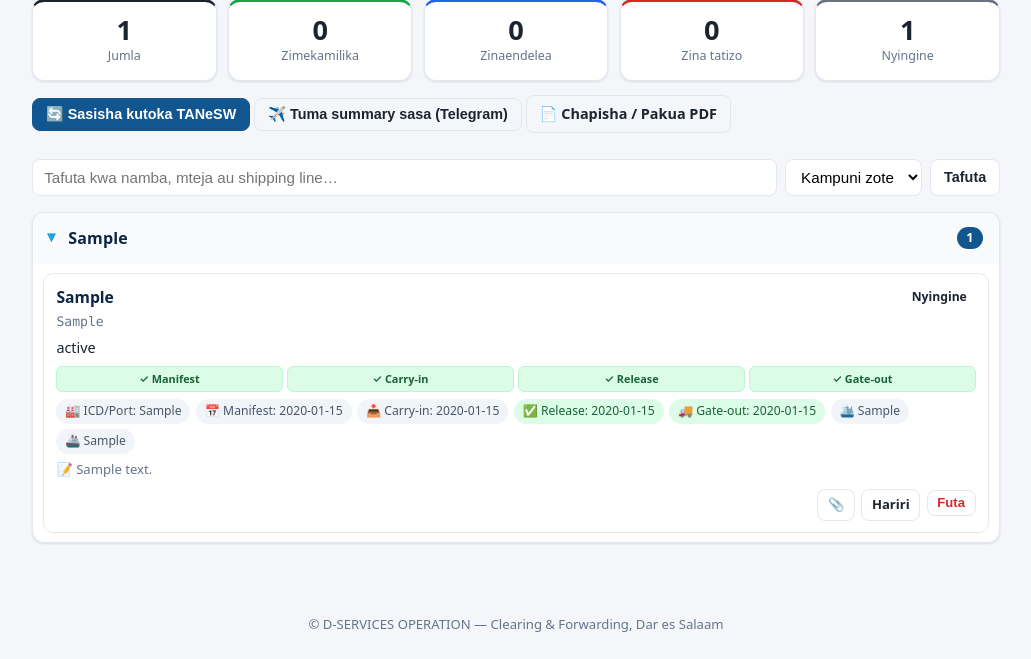
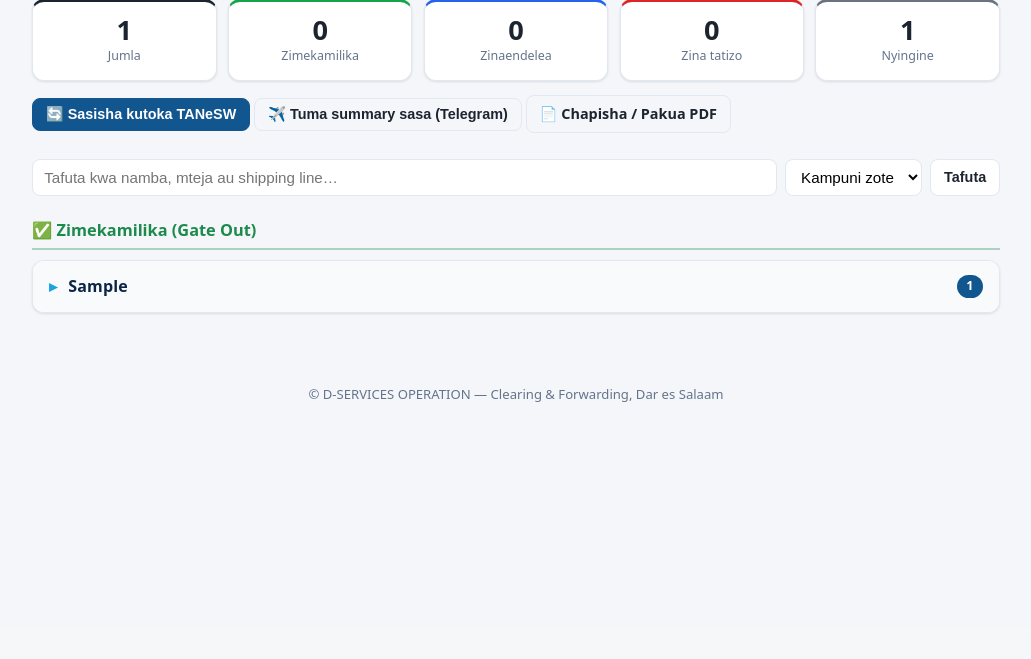
Before and after one commit to bl-tracker/bl-tracker, a Flask app: page /bl in a window 1280 px wide. Shown: the part 173-832 px from the top of the page, without its empty margins (124-1155 px from the left). After the commit the page ends 575 px from the top, so only its background shows below. Run offline with Flask 3, Linux system fonts and the light colour scheme; tables that the repository leaves empty hold one stand-in row (values such as "Sample post").

Commit message:
Add files via upload

```diff
--- a/app.py
+++ b/app.py
@@ -162,27 +162,40 @@ CAT_EMOJI = {"completed": "✅", "in_progress": "\U0001F6A2",
 CAT_SORT = {"problem": 0, "in_progress": 1, "completed": 2, "other": 3}
 
 
+def is_done(b):
+    """A BL is 'done' once it has gated out from the ICD/Port."""
+    return (b.get("category") == "completed"
+            or bool((b.get("gate_out_date") or "").strip()))
+
+
 def build_summary_text(lang=None):
-    """Summary grouped by agent (clearing company); under each company,
-    every BL is listed as: <status emoji> client - number (status).
-    HTML-escaped and capped for Telegram's 4096 limit."""
+    """Telegram summary: ONLY active BLs (not yet gated out), grouped by agent
+    (clearing company). Completed ones are excluded here — they get one final
+    notice through the TANeSW sync when they gate out, then live in the app."""
     lang = lang or NOTIFY_LANG
     records = db.list_bls()
     counts = db.summary_counts()
     now = datetime.now(timezone.utc).strftime("%Y-%m-%d %H:%M UTC")
 
     no_agent = t("no_agent", lang)
+    active = [b for b in records if not is_done(b)]
     by_agent = {}
-    for b in records:
+    for b in active:
         key = (b.get("agent") or "").strip() or no_agent
         by_agent.setdefault(key, []).append(b)
 
     def agent_sort(k):
         return (k == no_agent, k.lower())
 
-    lines = [f"<b>{t('tg_header', lang)}</b>", "",
-             f"{t('total', lang)}: <b>{counts['total']}</b>", ""]
-
+    lines = [
+        f"<b>{t('tg_header', lang)}</b>", "",
+        (f"{t('tg_active', lang)}: <b>{len(active)}</b>  ·  "
+         f"✅ {counts['completed']}  ·  \U0001F6A2 {counts['in_progress']}  ·  "
+         f"⚠️ {counts['problem']}  ·  {t('total', lang)} {counts['total']}"),
+        "",
+    ]
+    if not active:
+        lines.append(t("tg_all_done", lang))
     for agent in sorted(by_agent, key=agent_sort):
         items = sorted(by_agent[agent],
                        key=lambda b: CAT_SORT.get(b["category"], 3))
@@ -232,17 +245,25 @@ def bl():
     doc_ids = db.bls_with_documents()
     agents = db.agents_list()
 
-    # Group by company (agent) for the collapsible accordion.
+    # Group by company (agent) for the collapsible accordion. Active BLs
+    # (not yet gated out) and completed ones are shown in separate sections.
     no_agent = t("no_agent", lang)
-    groups = []
-    for r in records:
-        key = (r.get("agent") or "").strip() or no_agent
-        if not groups or groups[-1]["agent"] != key:
-            groups.append({"agent": key, "items": []})
-        groups[-1]["items"].append(r)
 
-    return render_template("index.html", groups=groups, counts=counts,
-                           search=search, doc_ids=doc_ids,
+    def group(recs):
+        groups = []
+        for r in recs:
+            key = (r.get("agent") or "").strip() or no_agent
+            if not groups or groups[-1]["agent"] != key:
+                groups.append({"agent": key, "items": []})
+            groups[-1]["items"].append(r)
+        return groups
+
+    active_groups = group([r for r in records if not is_done(r)])
+    done_groups = group([r for r in records if is_done(r)])
+
+    return render_template("index.html",
+                           active_groups=active_groups, done_groups=done_groups,
+                           counts=counts, search=search, doc_ids=doc_ids,
                            agents=agents, agent=agent)
 
 
--- a/i18n.py
+++ b/i18n.py
@@ -120,6 +120,12 @@ STRINGS = {
     # Telegram message
     "tg_header": {"sw": "\U0001F4E6 Muhtasari wa BL", "en": "\U0001F4E6 BL Summary"},
     "tg_time": {"sw": "Muda", "en": "Time"},
+    "tg_active": {"sw": "Zinazoendelea", "en": "Ongoing"},
+    "tg_all_done": {"sw": "Hakuna BL inayoendelea — zote zimetoka gate out. ✅",
+                    "en": "No active BLs — all have gated out. ✅"},
+    "section_active": {"sw": "Zinazoendelea (hazijatoka ICD/Port)",
+                       "en": "Ongoing (not yet gated out)"},
+    "section_done": {"sw": "Zimekamilika (Gate Out)", "en": "Completed (Gated out)"},
     "tg_sync_header": {"sw": "\U0001F504 Mabadiliko mapya kutoka TANeSW",
                        "en": "\U0001F504 New updates from TANeSW"},
     "tg_sync_none": {"sw": "Hakuna mabadiliko mapya kwa sasa.",
--- a/static/style.css
+++ b/static/style.css
@@ -206,6 +206,13 @@ tbody tr:last-child { border-bottom: none; }
 }
 @media (max-width: 440px) { .svc-grid { grid-template-columns: 1fr; } }
 
+/* ===== Section headings (Ongoing / Completed) ===== */
+.section-head { margin: 1.4rem 0 .6rem; font-size: 1.02rem; font-weight: 700;
+  display: flex; align-items: center; gap: .4rem; padding-bottom: .35rem;
+  border-bottom: 2px solid var(--line); }
+.section-active { color: var(--brand); border-bottom-color: var(--accent); }
+.section-done { color: #1b8a4b; border-bottom-color: #1b8a4b55; }
+
 /* ===== Accordion (company groups) ===== */
 .accordion { display: flex; flex-direction: column; gap: .7rem; }
 .agent-group { background: var(--surface); border: 1px solid var(--line);
--- a/templates/index.html
+++ b/templates/index.html
@@ -43,68 +108,18 @@
     <button type="submit" class="btn">{{ t('search') }}</button>
   </form>
 
-  {% if groups %}
-  <div class="accordion">
-    {% for grp in groups %}
-    <details class="agent-group" {% if agent or groups|length == 1 %}open{% endif %}>
-      <summary class="agent-summary">
-        <span class="chev" aria-hidden="true">▸</span>
-        <span class="agent-nm">{{ grp.agent }}</span>
-        <span class="agent-count">{{ grp['items']|length }}</span>
-      </summary>
-      <div class="agent-body">
-        {% for bl in grp['items'] %}
-        <div class="bl-card">
-          <div class="bl-top">
-            <div class="bl-id">
-              <strong class="bl-client">{{ bl.client }}</strong>
-              <span class="bl-no mono">{{ bl.bl_no }}</span>
-            </div>
-            <span class="badge badge-{{ bl.category }}">{{ cat_label(bl.category) }}</span>
-          </div>
-          {% if bl.status %}<div class="bl-status">{{ bl.status }}</div>{% endif %}
+  {% if not active_groups and not done_groups %}
+  <p class="empty">{{ t('no_records') }}</p>
+  {% endif %}
 
-          <div class="stepper">
-            <span class="step {{ 'done' if bl.manifest_date }}">{{ t('manifest_date') }}</span>
-            <span class="step {{ 'done' if bl.carry_in_date }}">{{ t('carry_in_date') }}</span>
-            <span class="step {{ 'done' if bl.release_date }}">{{ t('release_date') }}</span>
-            <span class="step {{ 'done' if bl.gate_out_date }}">{{ t('gate_out_date') }}</span>
-          </div>
+  {% if active_groups %}
+  <h3 class="section-head section-active">🚢 {{ t('section_active') }}</h3>
+  {{ accordion(active_groups, agent or active_groups|length == 1) }}
+  {% endif %}
 
-          <div class="bl-meta">
-            {% set ref = bl.manifest_date or bl.carry_in_date or bl.bl_date %}
-            {% set d = days_since(ref) %}
-            {% if d is not none and d >= 0 and bl.category != 'completed' and not bl.gate_out_date %}
-              {% set over = d >= overstay_days %}
-              <span class="chip {{ 'over' if over }}">{% if over %}⚠️ {{ t('overstay') }} · {% endif %}⏳ {{ d }} {{ t('days') }} {{ t('at_port') }}</span>
-            {% endif %}
-            {% if bl.icd %}<span class="chip">🏭 {{ t('icd') }}: {{ bl.icd }}</span>{% endif %}
-            {% if bl.manifest_date %}<span class="chip">📅 {{ t('manifest_date') }}: {{ bl.manifest_date }}</span>{% endif %}
-            {% if bl.carry_in_date %}<span class="chip">📥 {{ t('carry_in_date') }}: {{ bl.carry_in_date }}</span>{% endif %}
-            {% if bl.release_date %}<span class="chip ok">✅ {{ t('release_date') }}: {{ bl.release_date }}</span>{% endif %}
-            {% if bl.gate_out_date %}<span class="chip ok">🚚 {{ t('gate_out_date') }}: {{ bl.gate_out_date }}</span>{% endif %}
-            {% if bl.vessel %}<span class="chip">🛳️ {{ bl.vessel }}</span>{% endif %}
-            {% if bl.shipping_line %}<span class="chip">🚢 {{ bl.shipping_line }}</span>{% endif %}
-          </div>
-          {% if bl.notes %}<div class="bl-notes">📝 {{ bl.notes }}</div>{% endif %}
-          <div class="bl-actions">
-            {% if bl.id in doc_ids %}
-            <a href="{{ url_for('document', bl_id=bl.id) }}" target="_blank" class="btn btn-sm" title="{{ t('view_doc') }}">📎</a>
-            {% endif %}
-            <a href="{{ url_for('edit', bl_id=bl.id) }}" class="btn btn-sm">{{ t('edit') }}</a>
-            <form method="post" action="{{ url_for('delete', bl_id=bl.id) }}" style="display:inline"
-                  onsubmit="return confirm('{{ t('confirm_delete') }}')">
-              <button type="submit" class="btn btn-sm btn-danger">{{ t('delete') }}</button>
-            </form>
-          </div>
-        </div>
-        {% endfor %}
-      </div>
-    </details>
-    {% endfor %}
-  </div>
-  {% else %}
-  <p class="empty">{{ t('no_records') }}</p>
+  {% if done_groups %}
+  <h3 class="section-head section-done">✅ {{ t('section_done') }}</h3>
+  {{ accordion(done_groups, False) }}
   {% endif %}
 </section>
 
```
Also changed, not shown: other parts of templates/index.html (+65 -0 lines).
